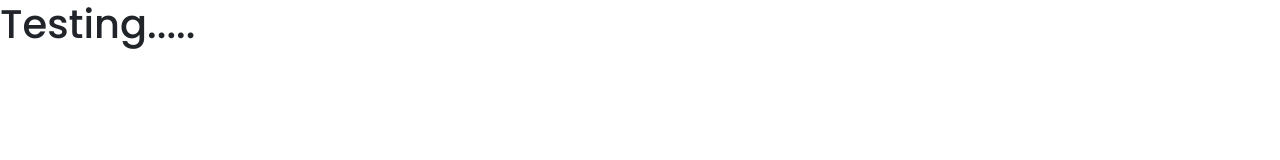
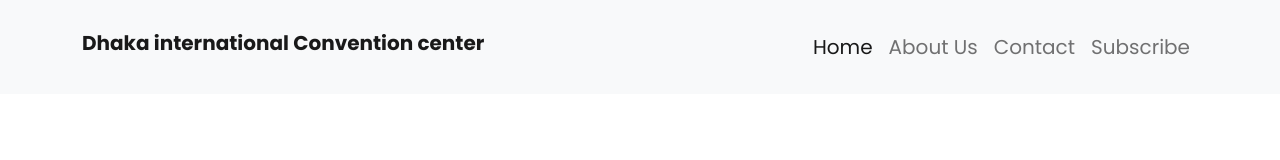
Before and after one commit to rokib97/convension-center, a plain HTML site: page index.html in a window 1280 px wide. Drawn offline with nearby package versions, Linux system fonts and the light colour scheme.

Commit message:
added nav bar

```diff
--- a/css/style.css
+++ b/css/style.css
@@ -4,3 +4,8 @@
 body {
   font-family: "Poppins", sans-serif;
 }
+
+/* nav bar  */
+.my-font-color {
+  color: #3e3e3e;
+}
--- a/index.html
+++ b/index.html
@@ -16,7 +16,45 @@
     <link rel="stylesheet" href="css/style.css" />
   </head>
   <body>
-    <h1>Testing.....</h1>
+    <!-- header and nav  -->
+    <header>
+      <nav class="navbar navbar-expand-lg navbar-light bg-light">
+        <div class="container py-3">
+          <a class="navbar-brand h1 fw-bolder my-font-color" href="#"
+            >Dhaka international Convention center</a
+          >
+          <button
+            class="navbar-toggler"
+            type="button"
+            data-bs-toggle="collapse"
+            data-bs-target="#navbarSupportedContent"
+            aria-controls="navbarSupportedContent"
+            aria-expanded="false"
+            aria-label="Toggle navigation"
+          >
+            <span class="navbar-toggler-icon"></span>
+          </button>
+          <div class="collapse navbar-collapse" id="navbarSupportedContent">
+            <ul class="navbar-nav ms-auto mb-2 mb-lg-0 fs-5 my-font-color">
+              <li class="nav-item">
+                <a class="nav-link active" aria-current="page" href="#">Home</a>
+              </li>
+              <li class="nav-item">
+                <a class="nav-link" href="#">About Us</a>
+              </li>
+              <li class="nav-item">
+                <a class="nav-link" href="#">Contact</a>
+              </li>
+              <li class="nav-item">
+                <a class="nav-link" href="#">Subscribe</a>
+              </li>
+            </ul>
+          </div>
+        </div>
+      </nav>
+    </header>
+    <main></main>
+    <footer></footer>
     <!-- js cdn  -->
     <script
       src="https://cdn.jsdelivr.net/npm/bootstrap@5.1.3/dist/js/bootstrap.bundle.min.js"
```
